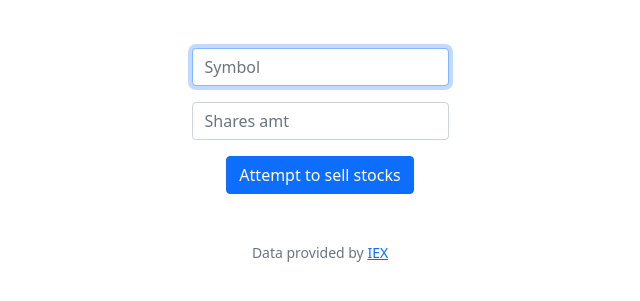
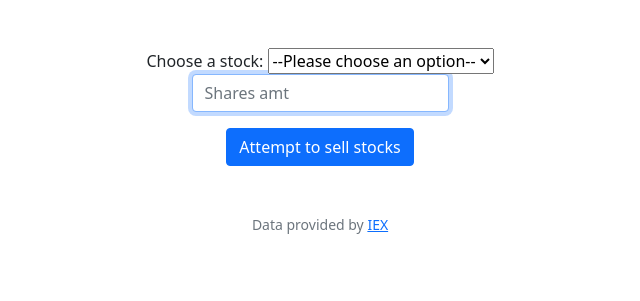
Before and after one commit to loofv/cs50, a Flask app: page /sell in a window 1280 px wide. Shown: the part 76-377 px from the top of the page, without its empty margins (320-960 px from the left). Run offline with Flask 3, Linux system fonts and the light colour scheme; a user stored in the database is signed in; some libraries are stand-ins or nearby versions.

Commit message:
Working w9

```diff
--- a/week9/finance/app.py
+++ b/week9/finance/app.py
@@ -56,24 +56,25 @@
     for stock in stocks:
         symbol = stock['symbol']
         data = lookup(symbol)
-        price = float(data['price'].strip('$'))
+        price = str(data['price']).strip("$")
+        price = float(price)
         amount = int(stock['amount'])
 
         total = 0
-        total +=  amount * price
+        total += amount * price
         grandtotal += total
         # print("------------------------stonk TOTAL ###: ", total, file=sys.stderr)
         stockitem = {
-                'symbol': symbol,
-                'price': usd(price),
-                'amount': amount,
-                'totalValue': usd(total)
-                }
+            'symbol': symbol,
+            'price': usd(price),
+            'amount': amount,
+            'totalValue': usd(total)
+        }
         stocklist.append(stockitem)
 
     cash = usd(cash)
     grandtotal = usd(grandtotal)
-    return render_template("list.html", stocks=stocklist, cash = cash, grandtotal=grandtotal)
+    return render_template("list.html", stocks=stocklist, cash=cash, grandtotal=grandtotal)
 
 
 @app.route("/loan", methods=["GET", "POST"])
@@ -101,6 +102,7 @@
     if request.method == "POST":
         # print("------------------------Post req to buy ###: ", file=sys.stderr)
         symbol = request.form.get("symbol")
+        shares = 0
         try:
             shares = int(request.form.get("shares"))
         except:
@@ -108,11 +110,14 @@
         if not symbol or shares <= 0:
             return apology("Symbol and shares both need to be filled")
 
-        shares = int(shares)
         data = lookup(symbol)
         if not data:
-           return apology("Could not find stock", 400)
-        price = float(data['price'].strip("$"))
+            return apology("Could not find stock", 400)
+
+        price = str(data['price']).strip("$")
+        price = float(price)
+        print("------------------------Post DATA PRICE ###: ", price, file=sys.stderr)
+
         total = price * shares
         user_id = session["user_id"]
         rows = db.execute("SELECT * FROM users WHERE id = ?", user_id)
@@ -125,7 +130,8 @@
             s1 = now.strftime("%Y-%m-%d %H:%M")
             new_balance = available_funds - total
             db.execute("UPDATE users SET cash = ? WHERE users.id = ?", new_balance, user_id)
-            db.execute("INSERT INTO history (userid, stocktransaction, symbol, amount, price, datetime) VALUES (?, ?, ?, ?, ?, ?);", user_id, STOCKTRANSACTION_BOUGHT, symbol, shares, price, s1)
+            db.execute("INSERT INTO history (userid, stocktransaction, symbol, amount, price, datetime) VALUES (?, ?, ?, ?, ?, ?);",
+                       user_id, STOCKTRANSACTION_BOUGHT, symbol, shares, price, s1)
 
             rows = db.execute("SELECT * FROM shareholders WHERE userid = ? AND symbol = ?", user_id, symbol)
             if rows:
@@ -133,16 +139,14 @@
                 new_amount = old_amount + shares
                 db.execute("UPDATE shareholders SET amount = ? WHERE userid = ?", new_amount, user_id)
             else:
-                db.execute("INSERT INTO shareholders (userid, symbol, amount, price) VALUES (?, ?, ?, ?);", user_id, symbol, shares, price)
+                db.execute("INSERT INTO shareholders (userid, symbol, amount, price) VALUES (?, ?, ?, ?);",
+                           user_id, symbol, shares, price)
 
         return redirect("/")
 
     else:
         # userid, stocktransaction, symbol, amount, price, datetime
-
-
         return render_template("buy.html")
-
 
 
 @app.route("/history")
@@ -153,16 +157,15 @@
     rows = db.execute("SELECT * FROM history WHERE userid = ?", user_id)
     for row in rows:
         stockitem = {
-                'transactiontype': row['stocktransaction'],
-                'symbol': row['symbol'],
-                'price': usd(row['price']),
-                'amount': row['amount'],
-                'datetime': row['datetime'],
-                }
+            'transactiontype': row['stocktransaction'],
+            'symbol': row['symbol'],
+            'price': usd(row['price']),
+            'amount': row['amount'],
+            'datetime': row['datetime'],
+        }
 
         print("------------------------date time ###: ", row['datetime'], file=sys.stderr)
         stocklist.append(stockitem)
-
 
     return render_template("history.html", stocklist=stocklist)
 
@@ -229,7 +232,6 @@
         return render_template("quote.html")
 
 
-
 @app.route("/register", methods=["GET", "POST"])
 def register():
     """Register user"""
@@ -267,6 +269,7 @@
         # Redirect user to register page
         return render_template("register.html")
 
+
 @app.route("/sell", methods=["GET", "POST"])
 @login_required
 def sell():
@@ -293,7 +296,8 @@
         if not data:
             return apology("Could not find that stock")
 
-        price = float(data['price'].strip("$"))
+        price = str(data['price']).strip("$")
+        price = float(price)
         total = price * shares
         rows = db.execute("SELECT * FROM users WHERE id = ?", user_id)
         available_funds = rows[0]['cash']
@@ -302,7 +306,8 @@
         s1 = now.strftime("%Y-%m-%d %H:%M")
         new_balance = available_funds + total
         db.execute("UPDATE users SET cash = ? WHERE users.id = ?", new_balance, user_id)
-        db.execute("INSERT INTO history (userid, stocktransaction, symbol, amount, price, datetime) VALUES (?, ?, ?, ?, ?, ?);", user_id, STOCKTRANSACTION_SOLD, symbol, shares, price, s1)
+        db.execute("INSERT INTO history (userid, stocktransaction, symbol, amount, price, datetime) VALUES (?, ?, ?, ?, ?, ?);",
+                   user_id, STOCKTRANSACTION_SOLD, symbol, shares, price, s1)
 
         new_amount = old_amount - shares
 
@@ -315,4 +320,7 @@
         return redirect("/")
 
     else:
-        return render_template("sell.html")
+        user_id = session["user_id"]
+        stocklist = db.execute("SELECT symbol FROM shareholders WHERE userid = ?", user_id)
+
+        return render_template("sell.html", stocklist=stocklist)
--- a/week9/finance/templates/quoted.html
+++ b/week9/finance/templates/quoted.html
@@ -22,7 +22,7 @@
                         </tr>
                         <tr>
                             <td>
-                                price: {{ price }}
+                                price: {{ price | usd }}
                             </td>
                         </tr>
                         <tr>
--- a/week9/finance/templates/sell.html
+++ b/week9/finance/templates/sell.html
@@ -6,9 +6,13 @@
 
 {% block main %}
     <form action="/sell" method="post">
-        <div class="mb-3">
-            <input autocomplete="off" autofocus class="form-control mx-auto w-auto" id="symbol" name="symbol" placeholder="Symbol" type="text">
-        </div>
+        <label for="symbol">Choose a stock:</label>
+        <select name="symbol" id="symbol">
+            <option value="">--Please choose an option--</option>
+            {% for stock in stocklist %}
+            <option value="{{ stock['symbol'] }}">{{ stock['symbol'] }}</option>
+            {% endfor %}
+        </select>
         <div class="mb-3">
             <input autocomplete="off" autofocus class="form-control mx-auto w-auto" id="shares" name="shares" placeholder="Shares amt" type="text">
         </div>
```
Also changed, not shown: week9/finance/finance.db, 1 other file.
